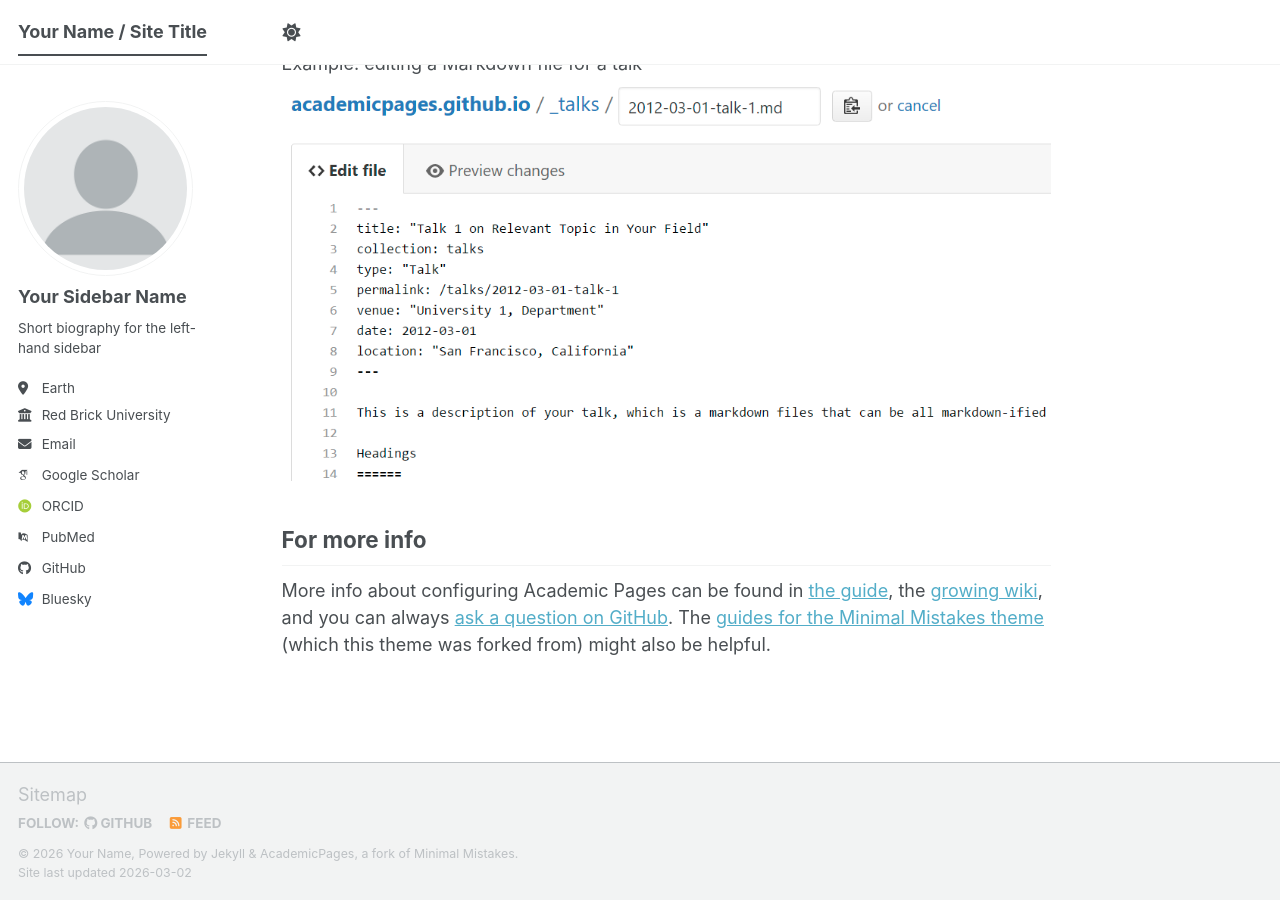
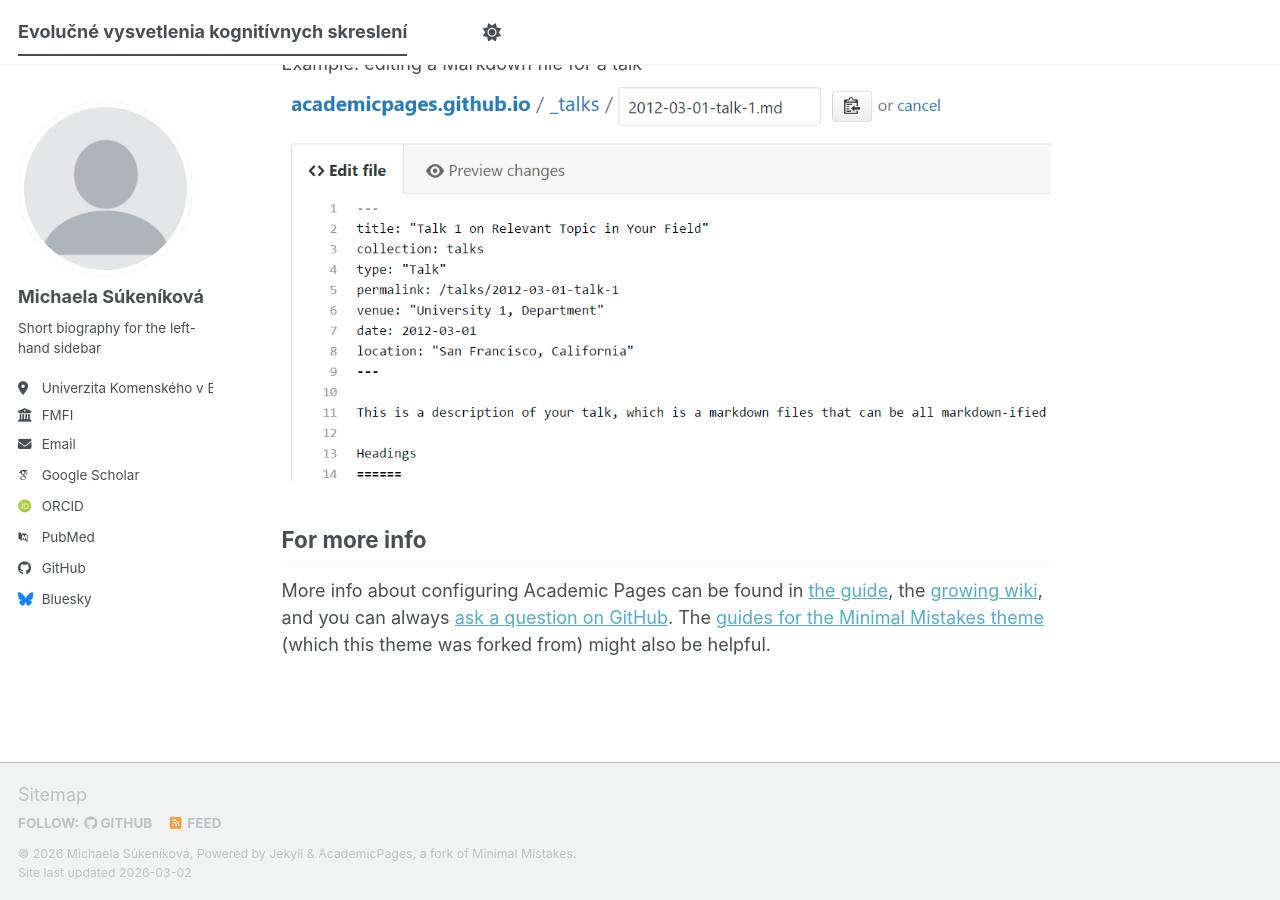
Before and after one commit to sumiuniba/sumiuniba.github.io, a Jekyll site: the page built from _pages/about.md, in a window 1280 px wide and 900 px high, scrolled down 2720 px. Built offline with Jekyll 4.4.1, drawn with Linux system fonts in a browser that asks for light colours; some web fonts are replaced; a script bundle is joined from its source files by our own code; library files that are not in the unit come from our copies.

Commit message:
Update site configuration with personal details

```diff
--- a/_config.yml
+++ b/_config.yml
@@ -9,14 +9,14 @@
 # Basic Site Settings
 locale                   : "en-US"
 site_theme               : "default" # The available themes options are "default", "air", "sunrise", "mint", "dirt" and "contrast"
-title                    : "Your Name / Site Title"
+title                    : "Evolučné vysvetlenia kognitívnych skreslení"
 title_separator          : "-"
-name                     : &name "Your Name"
-description              : &description "Your Name's academic portfolio"   # Update this with a general description of your site, this is the default if not overridden by a page
-url                      : https://academicpages.github.io # The base hostname & protocol for your site e.g. "https://[your GitHub username].github.io",
+name                     : &name "Michaela Súkeníková"
+description              : &description "Webstránka k bakalárskej práci"   # Update this with a general description of your site, this is the default if not overridden by a page
+url                      : https://sumiuniba.github.io # The base hostname & protocol for your site e.g. "https://[your GitHub username].github.io",
                                                            # or if you already have some other page hosted on Github then use "https://[your GitHub username].github.io/[Your Repo Name]"
 baseurl                  : "" # the subpath of your site, e.g. "/blog"
-repository               : "academicpages/academicpages.github.io"
+repository               : "sumiuniba/sumiuniba.github.io"
 
 # Site Author - The following control what appear as part of the author content on the side bar.
 #               If a field is blank the icon and link will not appear, otherwise it will be shown.
@@ -24,13 +24,13 @@
 author:
   # Biographic information
   avatar           : "profile.png"
-  name             : "Your Sidebar Name"
-  pronouns         : # example: "she/her"
+  name             : "Michaela Súkeníková"
+  # pronouns         : # example: "she/her"
   bio              : "Short biography for the left-hand sidebar"
-  location         : "Earth"
-  employer         : "Red Brick University"
-  uri              : # URL
-  email            : "none@example.org"
+  location         : "Univerzita Komenského v Bratislave"
+  employer         : "FMFI"
+  #uri              : # URL
+  email            : "sukenikova21@uniba.sk"
 
   # Academic websites
   academia         : # URL
```
